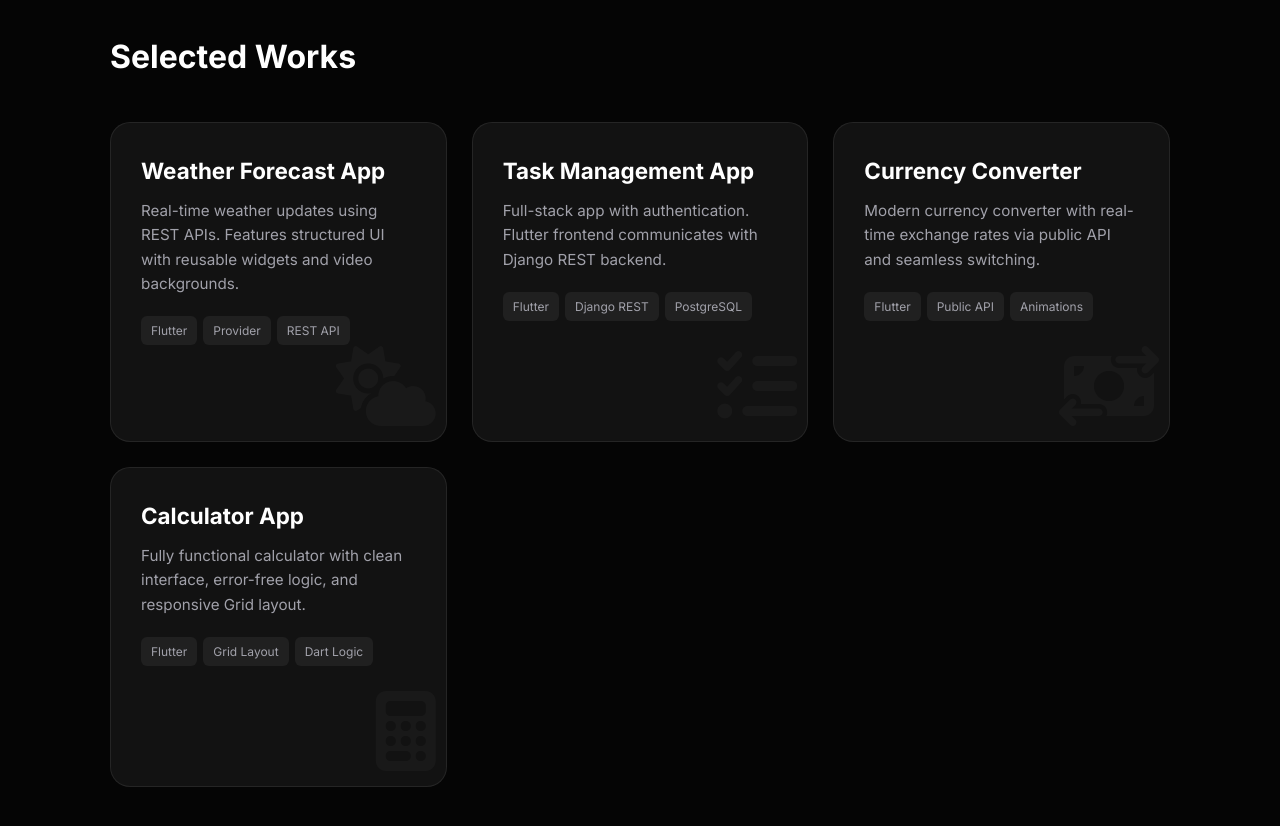
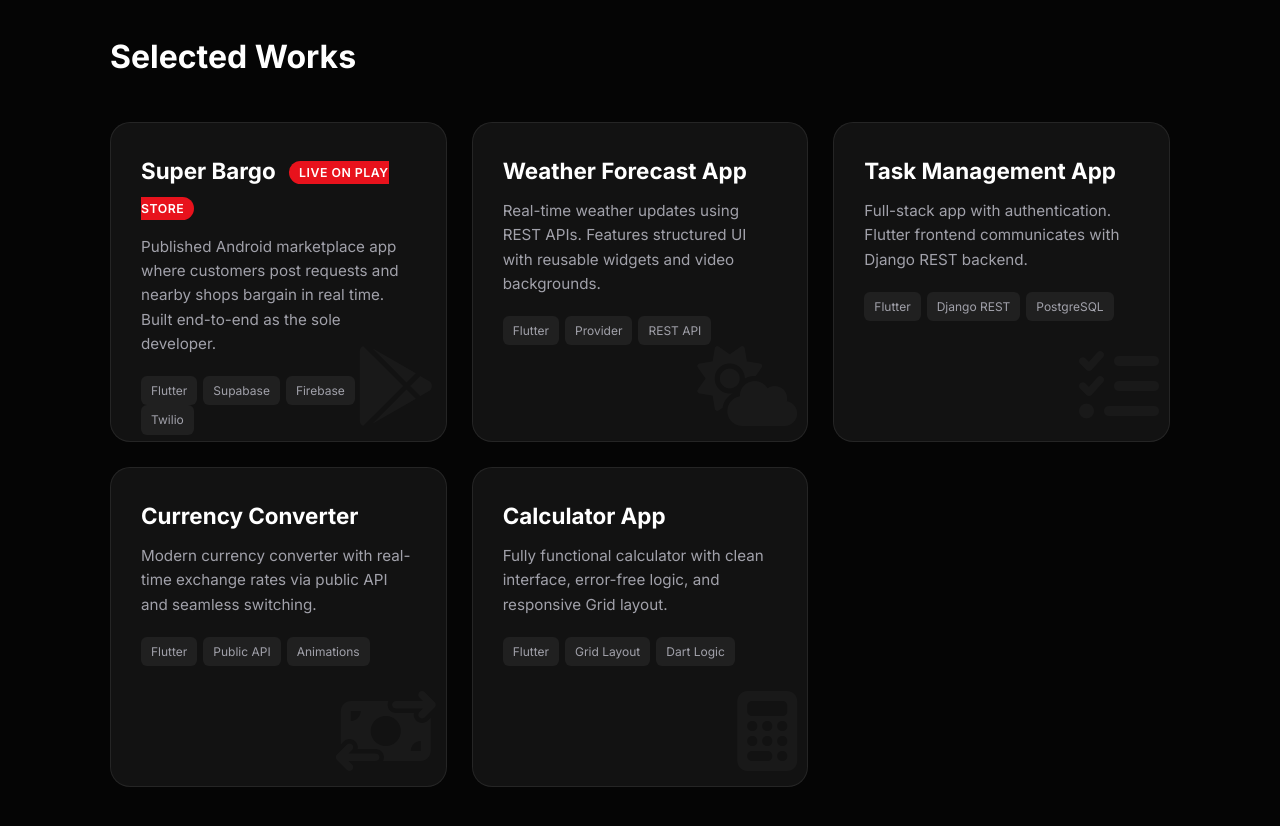
Before and after one commit to Shameem-t/shameem, a plain HTML site: page index.html in a window 1280 px wide. Shown: the part 1200-2026 px from the top of the page. Drawn offline with nearby package versions, Linux system fonts and the light colour scheme.

Commit message:
Update index.html

```diff
--- a/index.html
+++ b/index.html
@@ -128,6 +128,23 @@
                 <h2>Selected Works</h2>
             </div>
             <div class="projects-container">
+                <!-- Project: Super Bargo (Live on Play Store) -->
+<a href="https://play.google.com/store/apps/details?id=com.superbargo.app"
+   target="_blank" rel="noopener"
+   style="display: contents; text-decoration: none; color: inherit;">
+    <div class="project-card" style="cursor: pointer;">
+        <div class="p-content">
+            <h3>Super Bargo
+                <span style="font-size:0.55em; vertical-align:middle; background:#e8121c; color:#fff; padding:4px 10px; border-radius:20px; margin-left:8px; letter-spacing:0.5px; font-weight:600;">LIVE ON PLAY STORE</span>
+            </h3>
+            <p>Published Android marketplace app where customers post requests and nearby shops bargain in real time. Built end-to-end as the sole developer.</p>
+            <div class="tech-row">
+                <span>Flutter</span><span>Supabase</span><span>Firebase</span><span>Twilio</span>
+            </div>
+        </div>
+        <div class="p-icon"><i class="fa-brands fa-google-play"></i></div>
+    </div>
+</a>
                 <!-- Project 1 -->
                 <div class="project-card">
                     <div class="p-content">
```
